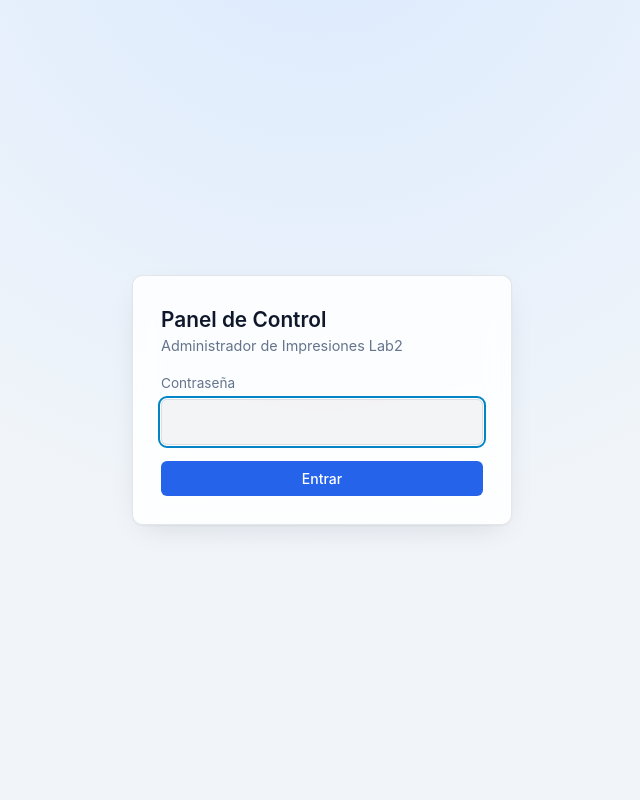
After one commit to JosuhaSanhueza/webcups, a Flask app: template templates/login.html in a window 1280 px wide. The commit adds this page. Shown: the whole page, without its empty margins (318-958 px from the left). Run offline with Flask 3, Linux system fonts and the light colour scheme; the template is opened without the code that fills it, so the values that code supplies are empty; the visitor is signed in with stand-in values (Sample User, id 1); parts of the project's set-up code (start-up, migrations or seed data) failed here and were passed over.

Commit message:
Feature: Login con contraseña para proteger el panel
- Todas las rutas requieren sesión, salvo /login y los archivos estáticos
- Contraseña como hash en /etc/webcups.conf, creada con set_password.py
- Sin configuración el panel queda cerrado
- Sesión de 12 horas, botón Salir y bloqueo temporal tras 5 intentos fallidos
- Elimina la clave de sesión fija del código

Co-Authored-By: Claude Opus 5.5 <noreply@anthropic.com>

```diff
--- a/app.py
+++ b/app.py
@@ -1,4 +1,6 @@
-from flask import Flask, render_template, request, redirect, flash, jsonify, Response, send_file, abort
+from flask import Flask, render_template, request, redirect, flash, jsonify, Response, send_file, abort, session
+from werkzeug.security import check_password_hash
+from datetime import timedelta
 import subprocess
 import os
 import time
@@ -9,9 +11,33 @@ import io
 import gzip
 import re
 import shutil
+import secrets
 
 app = Flask(__name__, static_folder="static")
-app.secret_key = os.environ.get("FLASK_SECRET_KEY", "orion_secure_key")
+
+
+def load_auth_config():
+    """Lee la contraseña (hash) y la clave de sesión, creadas con set_password.py."""
+    try:
+        with open(os.environ.get("WEBCUPS_CONFIG", "/etc/webcups.conf")) as f:
+            return json.load(f)
+    except (OSError, ValueError):
+        print("AVISO: panel sin contraseña configurada; ejecuta set_password.py", flush=True)
+        return {}
+
+
+AUTH = load_auth_config()
+# Sin configuración el login queda deshabilitado, nunca abierto
+app.secret_key = AUTH.get("secret_key") or secrets.token_hex(32)
+app.config.update(
+    SESSION_COOKIE_HTTPONLY=True,
+    SESSION_COOKIE_SAMESITE="Lax",
+    PERMANENT_SESSION_LIFETIME=timedelta(hours=12)
+)
+
+MAX_LOGIN_FAILS = 5
+LOGIN_LOCK_SECONDS = 300
+LOGIN_FAILS = {}
 
 LAST_ACTION = {"type": None, "job": None, "user": None, "time": 0}
 
@@ -272,6 +298,53 @@ def get_status(active_jobs):
     return ("Esperando documentos", "ok")
 
 
+@app.before_request
+def require_login():
+    if request.endpoint in ("login", "static") or session.get("auth"):
+        return None
+    if request.method == "GET" and request.endpoint == "index":
+        return redirect("/login")
+    return jsonify({"success": False, "error": "auth", "message": "Sesión no iniciada."}), 401
+
+
+@app.route("/login", methods=["GET", "POST"])
+def login():
+    if session.get("auth"):
+        return redirect("/")
+
+    password_hash = AUTH.get("password_hash")
+    if not password_hash:
+        return render_template("login.html", error="El panel aún no tiene contraseña configurada.", disabled=True), 503
+
+    if request.method == "GET":
+        return render_template("login.html", error=None, disabled=False)
+
+    ip = request.remote_addr
+    fails, first_fail = LOGIN_FAILS.get(ip, (0, 0))
+    if time.time() - first_fail > LOGIN_LOCK_SECONDS:
+        fails = 0
+
+    if fails >= MAX_LOGIN_FAILS:
+        return render_template("login.html", error="Demasiados intentos. Espera unos minutos.", disabled=False), 429
+
+    if check_password_hash(password_hash, request.form.get("password", "")):
+        LOGIN_FAILS.pop(ip, None)
+        session.clear()
+        session.permanent = True
+        session["auth"] = True
+        return redirect("/")
+
+    LOGIN_FAILS[ip] = (fails + 1, first_fail if fails else time.time())
+    time.sleep(1)
+    return render_template("login.html", error="Contraseña incorrecta.", disabled=False), 401
+
+
+@app.route("/logout", methods=["POST"])
+def logout():
+    session.clear()
+    return redirect("/login")
+
+
 @app.route("/")
 def index():
     try:
--- a/static/css/style.css
+++ b/static/css/style.css
@@ -621,6 +621,65 @@ button.thumb:hover {
     outline-offset: 2px;
 }
 
+/* Login */
+.login-page {
+    min-height: 100vh;
+    display: flex;
+    align-items: center;
+    justify-content: center;
+    padding: 16px;
+}
+
+.login-card {
+    width: 100%;
+    max-width: 380px;
+    padding: 28px;
+    display: flex;
+    flex-direction: column;
+    gap: 16px;
+}
+
+.login-card h1 {
+    font-size: 1.3rem;
+    font-weight: 600;
+}
+
+.login-card label {
+    display: flex;
+    flex-direction: column;
+    gap: 6px;
+    font-size: 0.85rem;
+    color: var(--text-muted);
+}
+
+.login-card input {
+    font: inherit;
+    font-size: 1rem;
+    padding: 10px 12px;
+    color: var(--text-main);
+    background: var(--tint-2);
+    border: 1px solid var(--border-color);
+    border-radius: var(--radius-sm);
+}
+
+.login-card input:focus-visible {
+    outline: 2px solid var(--color-info);
+    outline-offset: 1px;
+}
+
+.login-card .btn {
+    width: 100%;
+}
+
+.login-error {
+    font-size: 0.9rem;
+    color: var(--color-danger);
+    background: var(--danger-soft);
+    border: 1px solid var(--danger-border);
+    border-radius: var(--radius-sm);
+    padding: 8px 12px;
+}
+
 /* Modal Overlay (Confirmación) */
 .modal-overlay {
     position: fixed;
--- a/static/js/app.js
+++ b/static/js/app.js
@@ -75,6 +75,7 @@ document.addEventListener('DOMContentLoaded', () => {
     async function fetchStatus() {
         try {
             const response = await fetch('/api/status');
+            if (response.status === 401) { window.location.href = '/login'; return; }
             if (!response.ok) throw new Error('Error de red al consultar API');
             const data = await response.json();
             updateUI(data);
@@ -265,6 +266,7 @@ document.addEventListener('DOMContentLoaded', () => {
                 }
             });
 
+            if (response.status === 401) { window.location.href = '/login'; return; }
             if (!response.ok) throw new Error('Error del servidor');
 
             const result = await response.json();
--- a/templates/index.html
+++ b/templates/index.html
@@ -55,6 +55,9 @@
                     <span class="toggle-track"><span class="toggle-thumb"></span></span>
                     <span>Modo revisión</span>
                 </label>
+                <form method="post" action="/logout">
+                    <button type="submit" class="btn btn-secondary btn-sm">Salir</button>
+                </form>
             </div>
         </header>
 
--- /dev/null
+++ b/templates/login.html
@@ -0,0 +1,37 @@
+<!DOCTYPE html>
+<html lang="es">
+<head>
+    <meta charset="UTF-8">
+    <meta name="viewport" content="width=device-width, initial-scale=1.0">
+    <title>Impresiones Lab2 - Iniciar sesión</title>
+    <link rel="icon" href="{{ url_for('static', filename='favicon.ico') }}">
+    <script>
+        (function () {
+            var saved = null;
+            try { saved = localStorage.getItem('webcups-theme'); } catch (e) {}
+            var light = window.matchMedia && window.matchMedia('(prefers-color-scheme: light)').matches;
+            document.documentElement.setAttribute('data-theme', saved || (light ? 'light' : 'dark'));
+        })();
+    </script>
+    <link rel="stylesheet" href="{{ url_for('static', filename='css/style.css') }}">
+</head>
+<body>
+    <div class="background-glow"></div>
+    <main class="login-page">
+        <form class="login-card glass-card" method="post" action="/login">
+            <div>
+                <h1>Panel de Control</h1>
+                <p class="subtitle">Administrador de Impresiones Lab2</p>
+            </div>
+            {% if error %}<p class="login-error" role="alert">{{ error }}</p>{% endif %}
+            {% if not disabled %}
+            <label>
+                Contraseña
+                <input type="password" name="password" autocomplete="current-password" required autofocus>
+            </label>
+            <button type="submit" class="btn btn-primary">Entrar</button>
+            {% endif %}
+        </form>
+    </main>
+</body>
+</html>
```
Also changed, not shown: set_password.py (added, +38 -0 lines).
